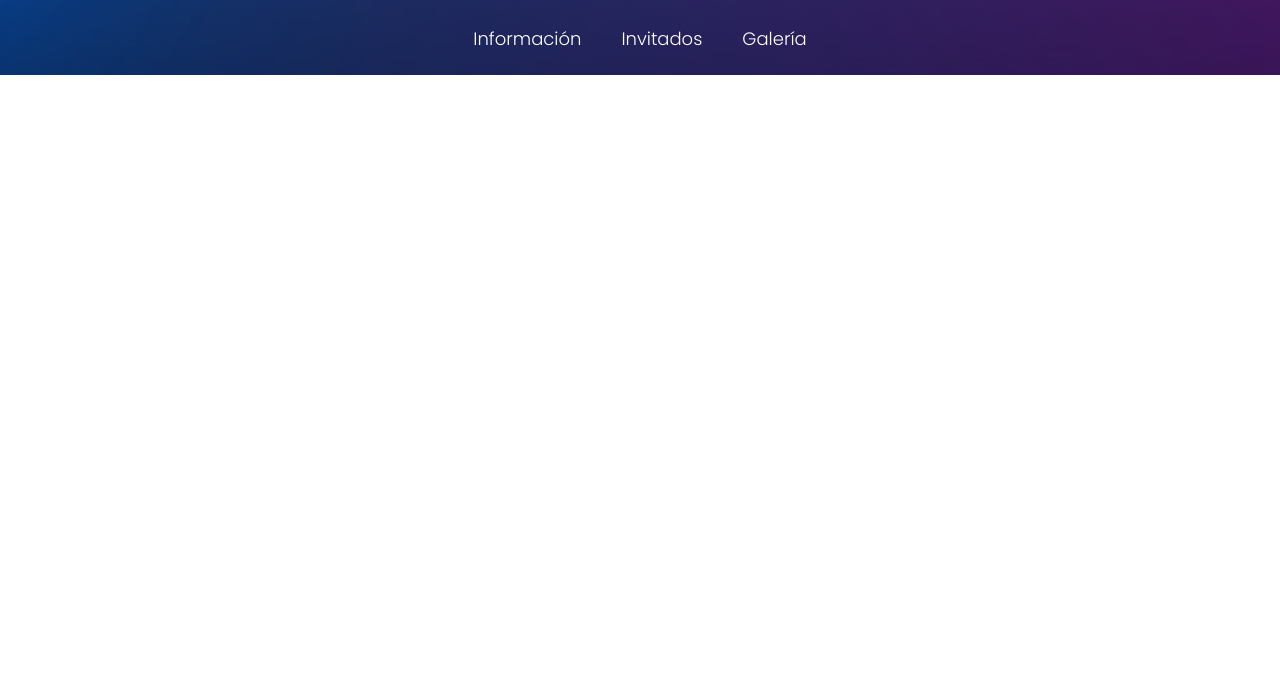
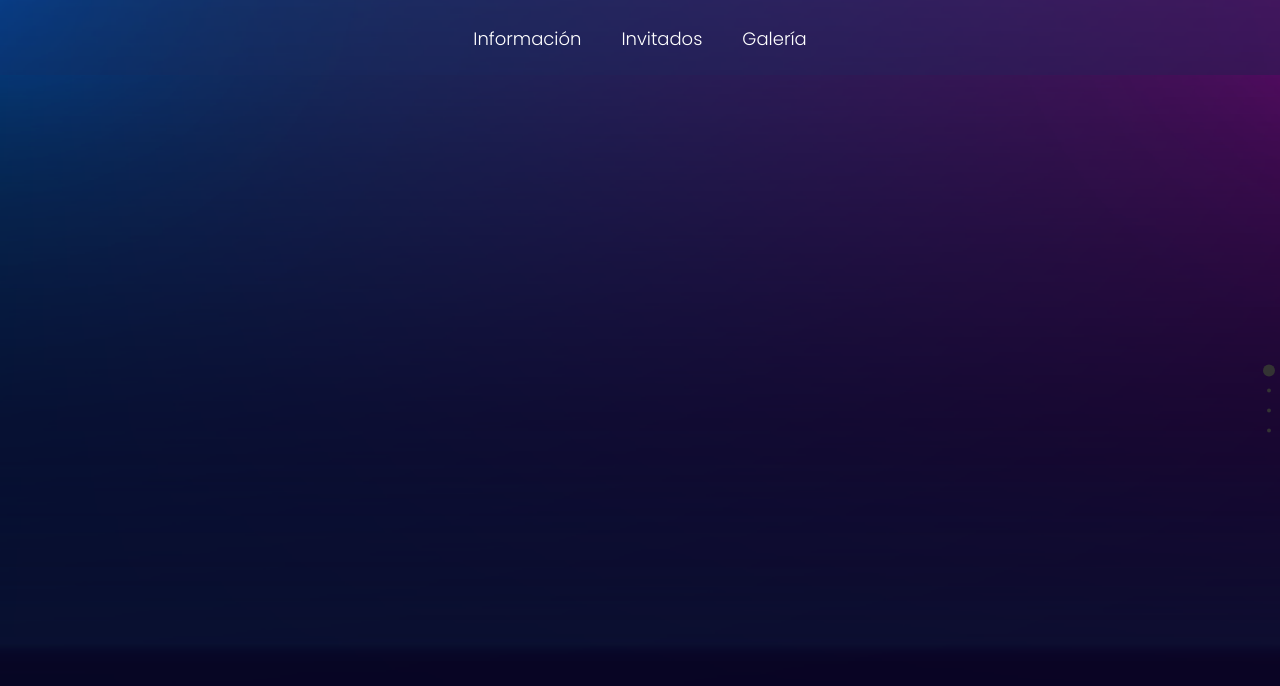
Before and after one commit to jpablo-ortiz/GameJam2022UniversidadJaveriana, a plain HTML site: page index.html in a window 1280 px wide. Drawn offline with nearby package versions, Linux system fonts and the light colour scheme.

Commit message:
Cambios Sobrantes

```diff
--- /dev/null
+++ b/app.js
@@ -0,0 +1,39 @@
+var seccionesPagina = new fullpage('#fullpage', {
+    // ──────────────────────────────────────────────────
+    //   :::::: Opciones Basicas
+    // ──────────────────────────────────────────────────
+    autoScrolling: true, // Se activa el scroll.
+    fitToSection: false, // Acomoda el scroll automaticamente para que la seccion se muestre en pantalla.
+    fitToSectionDelay: 300, // Delay antes de acomodar la seccion automaticamente.
+    easing: 'easeInOutCubic', // Funcion de tiempo de la animacion.
+    scrollingSpeed: 700, // Velocidad del scroll. Valores: en milisegundos.
+    css3: true, // Si usara CSS3 o javascript.
+    easingcss3: 'ease-out', // Curva de velocidad del efecto.
+    loopBottom: false, // Regresa a la primera seccion siempre y cuando se ya haya llegado a la ultima sección y el ususario siga scrolleando.
+    // ──────────────────────────────────────────────────
+    //   :::::: Barra de navegación
+    // ──────────────────────────────────────────────────
+    navigation: true, // Muesta la barra de navegación.
+    menu: '#menu', // Menu de navegación.
+    anchors: ['inicio', 'informacion', 'invitados', 'galeria'], // Anclas, las usamos para identificar cada seccion y poder acceder a ellas con el menu.
+    //navigationTooltips: ['Inicio', 'Productos', 'Contact'], // Tooltips que mostrara por cada boton.
+    showActiveTooltip: false, // Mostrar tooltip activa.
+    // ──────────────────────────────────────────────────
+    //   :::::: Secciones
+    // ──────────────────────────────────────────────────
+    sectionsColor: ['#0F0B30', '#0F0B30', '#0F0B30', '#0F0B30'], // Color de fondo de cada seccion.
+    verticalCentered: true, // Si alineara de forma vertical los contenidos de cada seccion.
+    // ──────────────────────────────────────────────────
+    //   :::::: Slides
+    // ──────────────────────────────────────────────────
+    controlArrows: true, // Flechas del slide
+    slidesNavigation: false, // Indicadores del slide
+    // ──────────────────────────────────────────────────
+    //   :::::: Animaciones (Callbacks de FullPage.js)
+    // ──────────────────────────────────────────────────
+    afterLoad: function (origin, destination) {
+        if (destination.anchor == 'contacto') {
+            document.querySelector('.footer').querySelector('h2').style.opacity = 1;
+        }
+    }
+});
--- a/index.html
+++ b/index.html
@@ -3,20 +3,38 @@
 
 <head>
     <meta charset='utf-8'>
+	<meta name="viewport" content="width=device-width, initial-scale=1.0">
     <meta http-equiv='X-UA-Compatible' content='IE=edge'>
     <title>Page Title</title>
     <meta name='viewport' content='width=device-width, initial-scale=1'>
     <link rel='stylesheet' type='text/css' media='screen' href='style.css'>
-    <script src='script.js'></script>
+    <script src='app.js'></script>
+
+	<script src="https://kit.fontawesome.com/2c36e9b7b1.js" crossorigin="anonymous"></script>
+	<link href="https://fonts.googleapis.com/css?family=Lato:300,400,700|Oswald&display=swap" rel="stylesheet">
+	<link rel="stylesheet" href="https://cdnjs.cloudflare.com/ajax/libs/fullPage.js/3.0.7/fullpage.css">
+
     <style>
-        .image1 {
+        .imageNavBar {
             position: absolute;
             width: 100%;
             height: 75px;
             left: 0px;
             top: 0px;
             /*Background a local image*/
-            background: url(./resources/images/image1.png) no-repeat;
+            background: url(./resources/images/navbar.png) no-repeat;
+            /* resize to fit de image background */
+            background-size: cover;
+        }
+
+        .imageFondoInicial {
+            position: absolute;
+            width: 100%;
+            height: 100%;
+            left: 0px;
+            top: 0px;
+            /*Background a local image*/
+            background: url(./resources/images/fondo_inicial.png) no-repeat;
             /* resize to fit de image background */
             background-size: cover;
         }
@@ -56,15 +74,44 @@
             padding-left: 20px;
             padding-right: 20px;
         }
+
+        .back {
+            width: 100%;
+            height: 100%;
+            overflow-y: scroll;
+            background: #0F0B30;
+        }
     </style>
 </head>
 
-<body>
+<body class="back">
+
+    <main id="fullpage">
+		<header id="inicio" class="section">
+            <div class="imageFondoInicial">
+                <h1>GAME JAM</h1>
+            </div>
+		</header>
+		<section id="informacion" class="section">
+			<h1>INFORMACIÓN</h1>
+		</section>
+        <section id="invitados" class="section">
+            <h1>INVITADOS</h1>
+        </section>
+        <section id="galeria" class="section">
+            <h1>GALERÍA</h1>
+        </section>
+	</main>
+
+
+	<script src="https://cdnjs.cloudflare.com/ajax/libs/fullPage.js/3.0.7/fullpage.js"></script>
+	<script src="app.js"></script>
+
     <!-- Create a up navbar with an background image -->
-    <div class="image1">
+    <div class="imageNavBar">
         <div class="navbar-inner">
             <div class="container">
-                <ul class="nav">
+                <ul class="nav menu">
                     <li><a href="index.html">Información</a></li>
                     <li><a href="index.html">Invitados</a></li>
                     <li><a href="index.html">Galería</a></li>
@@ -72,6 +119,7 @@
             </div>
         </div>
     </div>
+
 </body>
 
 </html>
--- a/style.css
+++ b/style.css
@@ -1,12 +1,66 @@
-/* image 1 */
-.image1 {
+.imageNavBar {
     position: absolute;
     width: 100%;
     height: 75px;
     left: 0px;
     top: 0px;
     /*Background a local image*/
-    background: url(./resources/images/image1.png) no-repeat;
+    background: url(./resources/images/navbar.png) no-repeat;
     /* resize to fit de image background */
     background-size: cover;
 }
+
+.imageFondoInicial {
+    position: absolute;
+    width: 100%;
+    height: 90%;
+    left: 0px;
+    top: 0px;
+    /*Background a local image*/
+    background: url(./resources/images/fondo_inicial.png) no-repeat;
+    /* resize to fit de image background */
+    background-size: cover;
+}
+
+.nav {
+    list-style-type: none;
+    margin: 0;
+    padding: 0;
+    overflow: hidden;
+    /*Horizontal list and on the center of the navbar*/
+    position: absolute;
+    top: 50%;
+    left: 50%;
+    transform: translate(-50%, -50%);
+    /*Horizontal list*/
+    display: flex;
+    flex-direction: row;
+    align-items: center;
+    justify-content: center;
+}
+
+@font-face {
+    font-family: "Poppins";
+    src: url(./resources/fonts/Poppins-Light.ttf) format("truetype");
+}
+
+li a {
+    font-family: 'Poppins';
+    font-style: normal;
+    font-weight: 400;
+    font-size: 18px;
+    line-height: 33px;
+    color: #FFFFFF;
+    /* delete the underline of the links */
+    text-decoration: none;
+    /* add a margin to separate the a tags left and right*/
+    padding-left: 20px;
+    padding-right: 20px;
+}
+
+.back {
+    width: 100%;
+    height: 100%;
+    overflow-y: scroll;
+    background: #0F0B30;
+}
--- /dev/null
+++ b/stylek.css
@@ -0,0 +1,69 @@
+* {
+    padding: 0;
+    margin: 0;
+    box-sizing: border-box;
+  }
+  html {
+    font-size: 40px;
+    font-family: "Montserrat";
+    scroll-behavior: smooth;
+  }
+  section {
+    min-height: 100vh;
+    width: 100%;
+    display: flex;
+    align-items: center;
+    justify-content: center;
+  }
+  #sec-1 {
+    background-color: rgb(214, 228, 92);
+  }
+  #sec-2 {
+    background-color: aliceblue;
+  }
+  .scroll-down {
+    height: 50px;
+    width: 30px;
+    border: 2px solid black;
+    position: absolute;
+    left: 50%;
+    bottom: 20px;
+    border-radius: 50px;
+    cursor: pointer;
+  }
+  .scroll-down::before,
+  .scroll-down::after {
+    content: "";
+    position: absolute;
+    top: 20%;
+    left: 50%;
+    height: 10px;
+    width: 10px;
+    transform: translate(-50%, -100%) rotate(45deg);
+    border: 2px solid black;
+    border-top: transparent;
+    border-left: transparent;
+    animation: scroll-down 1s ease-in-out infinite;
+  }
+  .scroll-down::before {
+    top: 30%;
+    animation-delay: 0.3s;
+    /* animation: scroll-down 1s ease-in-out infinite; */
+  }
+
+  @keyframes scroll-down {
+    0% {
+      /* top:20%; */
+      opacity: 0;
+    }
+    30% {
+      opacity: 1;
+    }
+    60% {
+      opacity: 1;
+    }
+    100% {
+      top: 90%;
+      opacity: 0;
+    }
+  }
```
Also changed, not shown: index2.html (added, +13 -0 lines), resources/images/fondo_inicial.png (added), resources/images/navbar.png (renamed from resources/images/image1.png), script.js (deleted).
